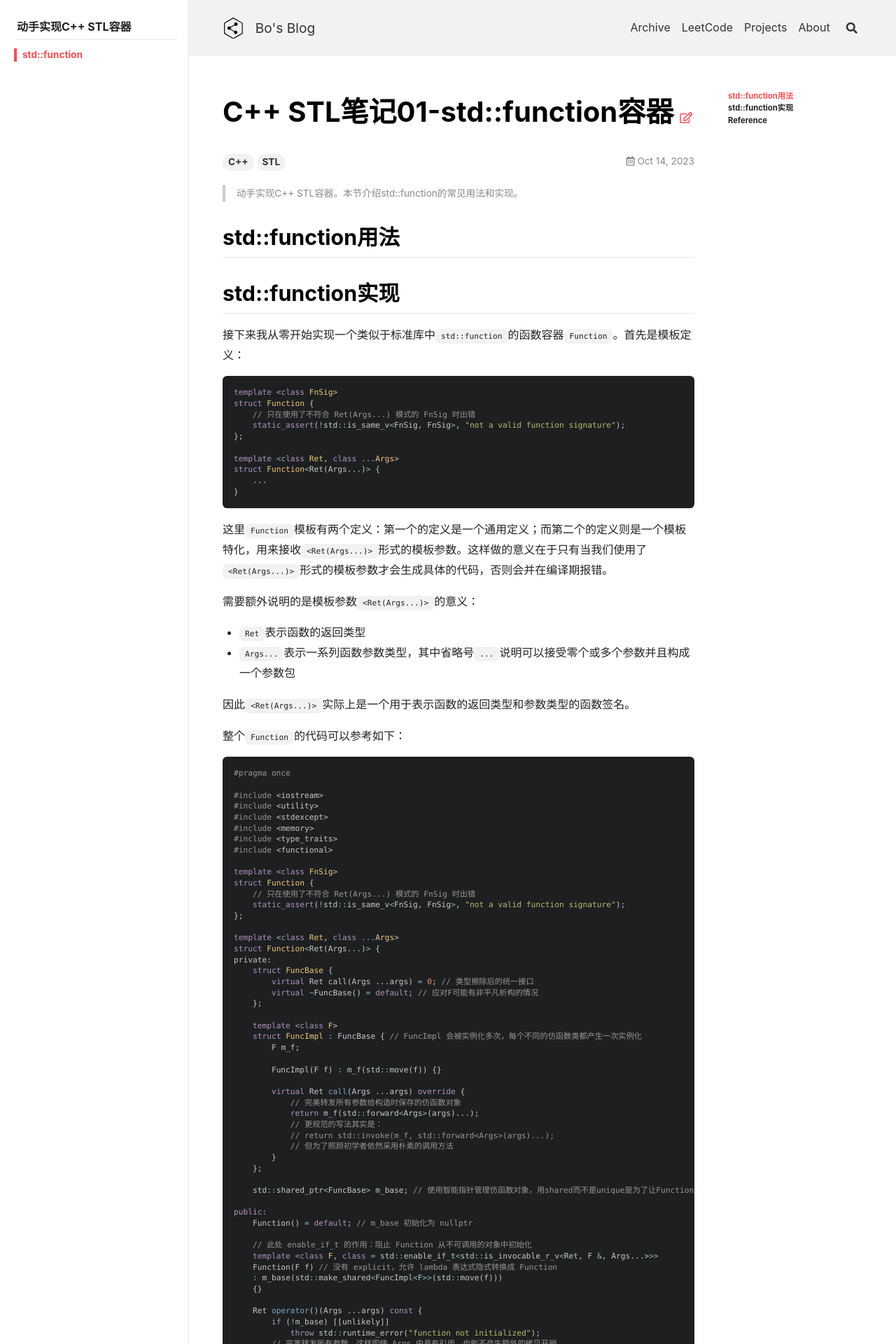
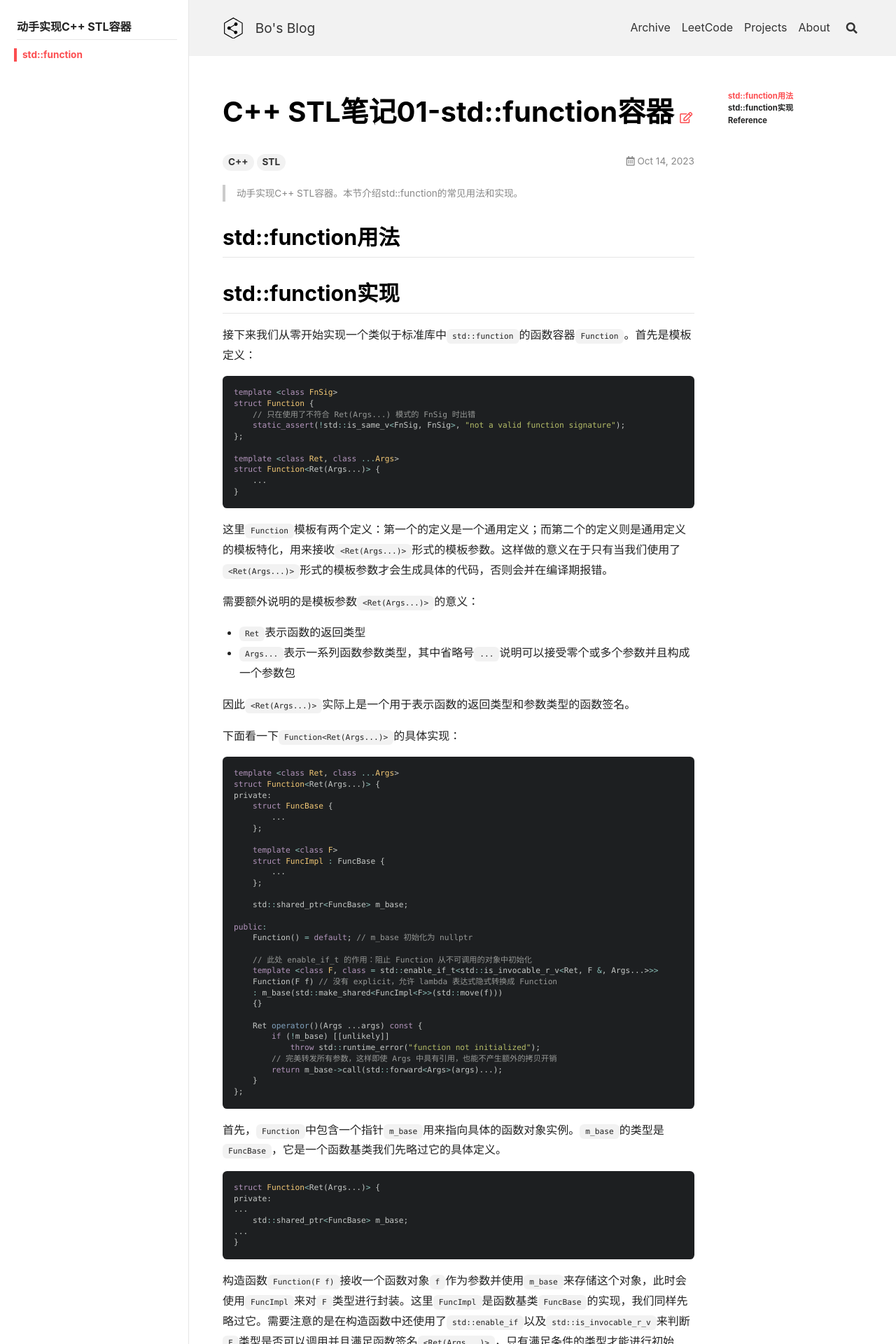
Before and after one commit to peng00bo00/peng00bo00_previous_blog, a Jekyll site: the page built from _posts/2023-10-14-STL-NOTES-01.md, in a window 1280 px wide. Shown: the top 1920 px of the page at 70% size. Built offline with Jekyll 4.4.1, drawn with Linux system fonts in a browser that asks for light colours; nearby versions of some CDN libraries; some of the changed text lies outside the part shown.

Commit message:
Update 2023-10-14-STL-NOTES-01.md

````diff
--- a/_posts/2023-10-14-STL-NOTES-01.md
+++ b/_posts/2023-10-14-STL-NOTES-01.md
@@ -16,7 +16,7 @@ sidebar:
 
 ## std::function实现
 
-接下来我从零开始实现一个类似于标准库中`std::function`的函数容器`Function`。首先是模板定义：
+接下来我们从零开始实现一个类似于标准库中`std::function`的函数容器`Function`。首先是模板定义：
 
 ```cpp
 template <class FnSig>
@@ -31,7 +31,7 @@ struct Function<Ret(Args...)> {
 }
 ```
 
-这里`Function`模板有两个定义：第一个的定义是一个通用定义；而第二个的定义则是一个模板特化，用来接收`<Ret(Args...)>`形式的模板参数。这样做的意义在于只有当我们使用了`<Ret(Args...)>`形式的模板参数才会生成具体的代码，否则会并在编译期报错。
+这里`Function`模板有两个定义：第一个的定义是一个通用定义；而第二个的定义则是通用定义的模板特化，用来接收`<Ret(Args...)>`形式的模板参数。这样做的意义在于只有当我们使用了`<Ret(Args...)>`形式的模板参数才会生成具体的代码，否则会并在编译期报错。
 
 需要额外说明的是模板参数`<Ret(Args...)>`的意义：
 
@@ -40,7 +40,106 @@ struct Function<Ret(Args...)> {
 
 因此`<Ret(Args...)>`实际上是一个用于表示函数的返回类型和参数类型的函数签名。
 
-整个`Function`的代码可以参考如下：
+下面看一下`Function<Ret(Args...)>`的具体实现：
+
+```cpp
+template <class Ret, class ...Args>
+struct Function<Ret(Args...)> {
+private:
+    struct FuncBase {
+        ...
+    };
+
+    template <class F>
+    struct FuncImpl : FuncBase {
+        ...
+    };
+
+    std::shared_ptr<FuncBase> m_base;
+
+public:
+    Function() = default; // m_base 初始化为 nullptr
+
+    // 此处 enable_if_t 的作用：阻止 Function 从不可调用的对象中初始化
+    template <class F, class = std::enable_if_t<std::is_invocable_r_v<Ret, F &, Args...>>>
+    Function(F f) // 没有 explicit，允许 lambda 表达式隐式转换成 Function
+    : m_base(std::make_shared<FuncImpl<F>>(std::move(f)))
+    {}
+
+    Ret operator()(Args ...args) const {
+        if (!m_base) [[unlikely]]
+            throw std::runtime_error("function not initialized");
+        // 完美转发所有参数，这样即使 Args 中具有引用，也能不产生额外的拷贝开销
+        return m_base->call(std::forward<Args>(args)...);
+    }
+};
+```
+
+首先，`Function`中包含一个指针`m_base`用来指向具体的函数对象实例。`m_base`的类型是`FuncBase`，它是一个函数基类我们先略过它的具体定义。
+
+```cpp
+struct Function<Ret(Args...)> {
+private:
+...
+    std::shared_ptr<FuncBase> m_base;
+...
+}
+```
+
+构造函数`Function(F f)`接收一个函数对象`f`作为参数并使用`m_base`来存储这个对象，此时会使用`FuncImpl`来对`F`类型进行封装。这里`FuncImpl`是函数基类`FuncBase`的实现，我们同样先略过它。需要注意的是在构造函数中还使用了`std::enable_if`以及`std::is_invocable_r_v`来判断`F`类型是否可以调用并且满足函数签名`<Ret(Args...)>`，只有满足条件的类型才能进行初始化。
+
+```cpp
+public:
+    ...
+    // 此处 enable_if_t 的作用：阻止 Function 从不可调用的对象中初始化
+    template <class F, class = std::enable_if_t<std::is_invocable_r_v<Ret, F &, Args...>>>
+    Function(F f) // 没有 explicit，允许 lambda 表达式隐式转换成 Function
+    : m_base(std::make_shared<FuncImpl<F>>(std::move(f)))
+    {}
+    ...
+```
+
+除此之外`Function`还重载了函数调用运算符，当`m_base`非空时通过`m_base`来执行实际的函数调用。
+
+```cpp
+public:
+...
+    Ret operator()(Args ...args) const {
+        if (!m_base) [[unlikely]]
+            throw std::runtime_error("function not initialized");
+        // 完美转发所有参数，这样即使 Args 中具有引用，也能不产生额外的拷贝开销
+        return m_base->call(std::forward<Args>(args)...);
+    }
+...
+```
+
+最后我们来看一下`FuncBase`和`FuncImpl`的实现：
+
+```cpp
+    struct FuncBase {
+        virtual Ret call(Args ...args) = 0; // 类型擦除后的统一接口
+        virtual ~FuncBase() = default;      // 应对F可能有非平凡析构的情况
+    };
+
+    template <class F>
+    struct FuncImpl : FuncBase { // FuncImpl 会被实例化多次，每个不同的仿函数类都产生一次实例化
+        F m_f;
+
+        FuncImpl(F f) : m_f(std::move(f)) {}
+
+        virtual Ret call(Args ...args) override {
+            // 完美转发所有参数给构造时保存的仿函数对象
+            return m_f(std::forward<Args>(args)...);
+            // 更规范的写法其实是：
+            // return std::invoke(m_f, std::forward<Args>(args)...);
+            // 但为了照顾初学者依然采用朴素的调用方法
+        }
+    };
+```
+
+`FuncBase`是一个虚拟基类，它提供一个虚函数`call`作为统一的接口。`FuncImpl`则是`FuncBase`的具体实现。
+
+总结一下，整个`Function`的实现可以参考如下：
 
 ```cpp
 #pragma once
@@ -63,7 +162,7 @@ struct Function<Ret(Args...)> {
 private:
     struct FuncBase {
         virtual Ret call(Args ...args) = 0; // 类型擦除后的统一接口
-        virtual ~FuncBase() = default; // 应对F可能有非平凡析构的情况
+        virtual ~FuncBase() = default;      // 应对F可能有非平凡析构的情况
     };
 
     template <class F>
````
